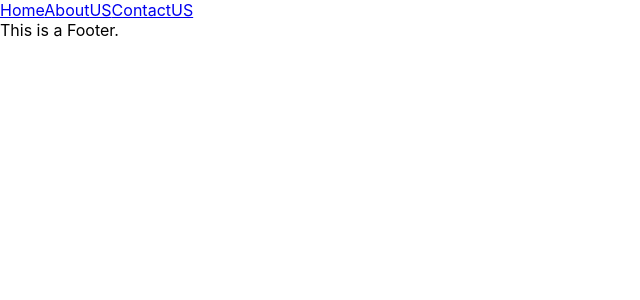
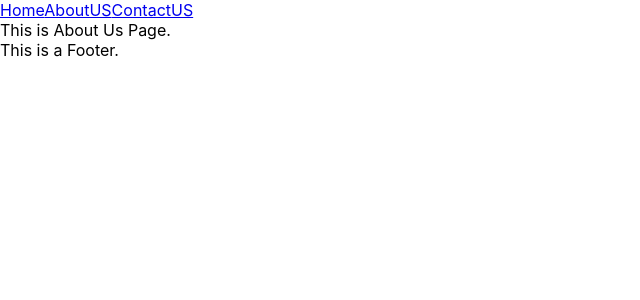
Before and after one commit to mshsun20/msapprepo, a React (Create React App) app: page /about in a window 1280 px wide. Shown: the top 300 px of the page, without its empty margins (0-640 px from the left). Built offline with nearby package versions, Linux system fonts and the light colour scheme.

Commit message:
updated on 20july2021

```diff
--- a/src/Router.js
+++ b/src/Router.js
@@ -13,8 +13,8 @@ const Router = () => {
 
         <Switch>
             <Route exact path='/' component={Home} />
-            <Route path='/about' components={About} />
-            <Route path='/contact' components={Contact} />
+            <Route path='/about' component={About} />
+            <Route path='/contact' component={Contact} />
         </Switch>
 
         <Footer />
```
